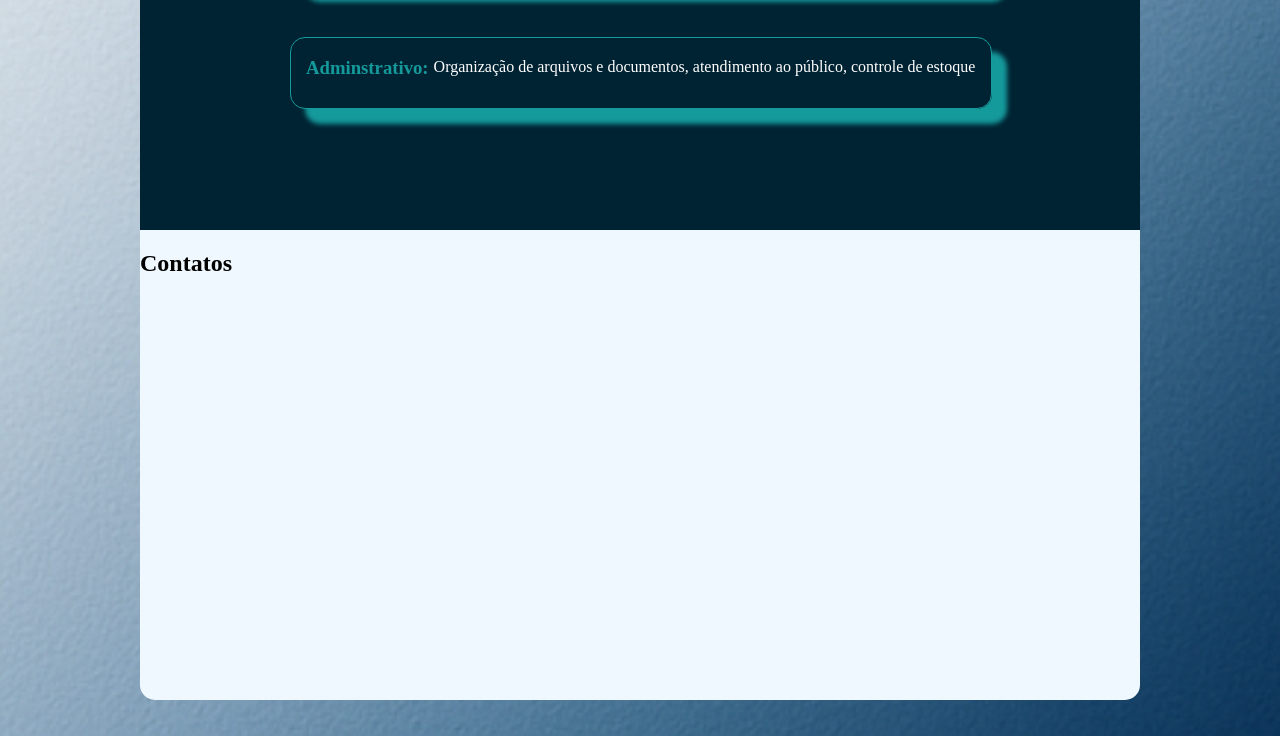
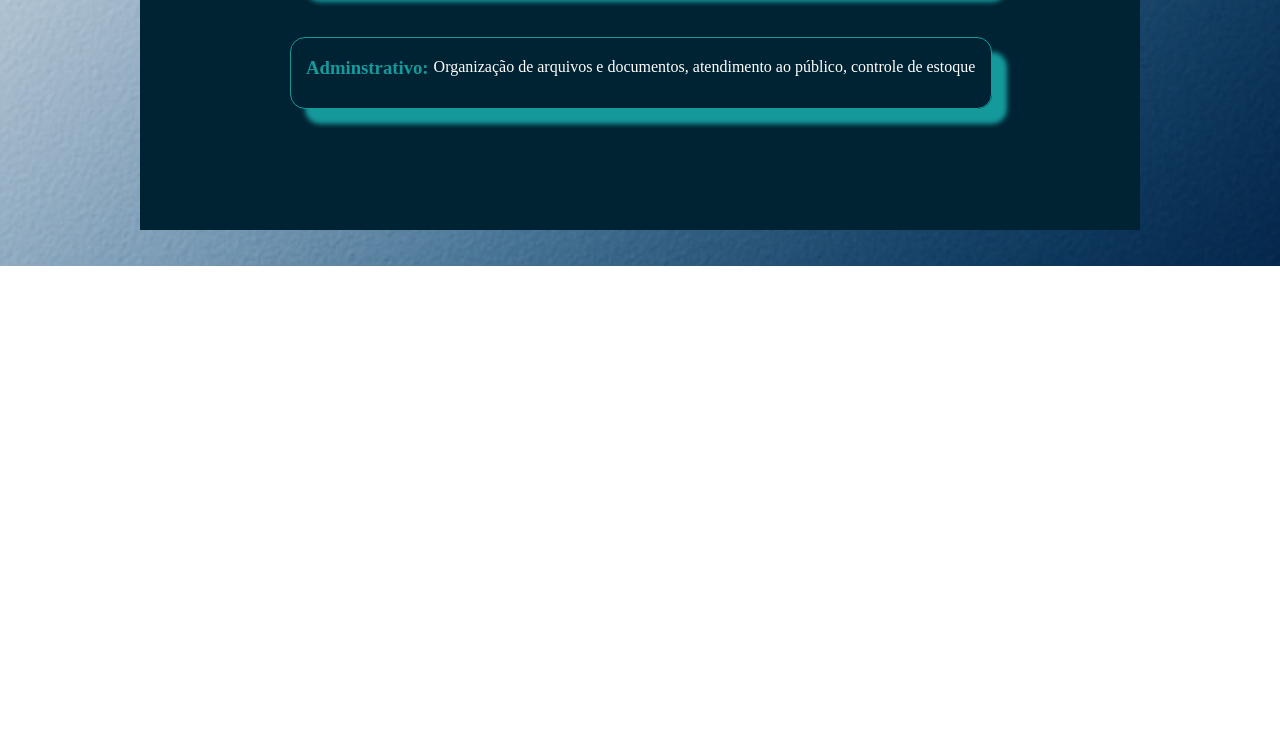
Before and after one commit to LucasCatonhoDoVale/Atualizacao_atv, a plain HTML site: page index.html in a window 1280 px wide. Shown: the part 2276-3012 px from the top of the page. After the commit the page ends 2542 px from the top, so only its background shows below. Drawn offline with Linux system fonts and the light colour scheme.

Commit message:
fase 01 finalizada

```diff
--- a/index.html
+++ b/index.html
@@ -124,10 +124,6 @@
                     </div>
                 </div>
             </div>
-            <div id="contato">
-                <h2>Contatos</h2>
-
-            </div>
         </section>
     </main>
     <br><br>
```
